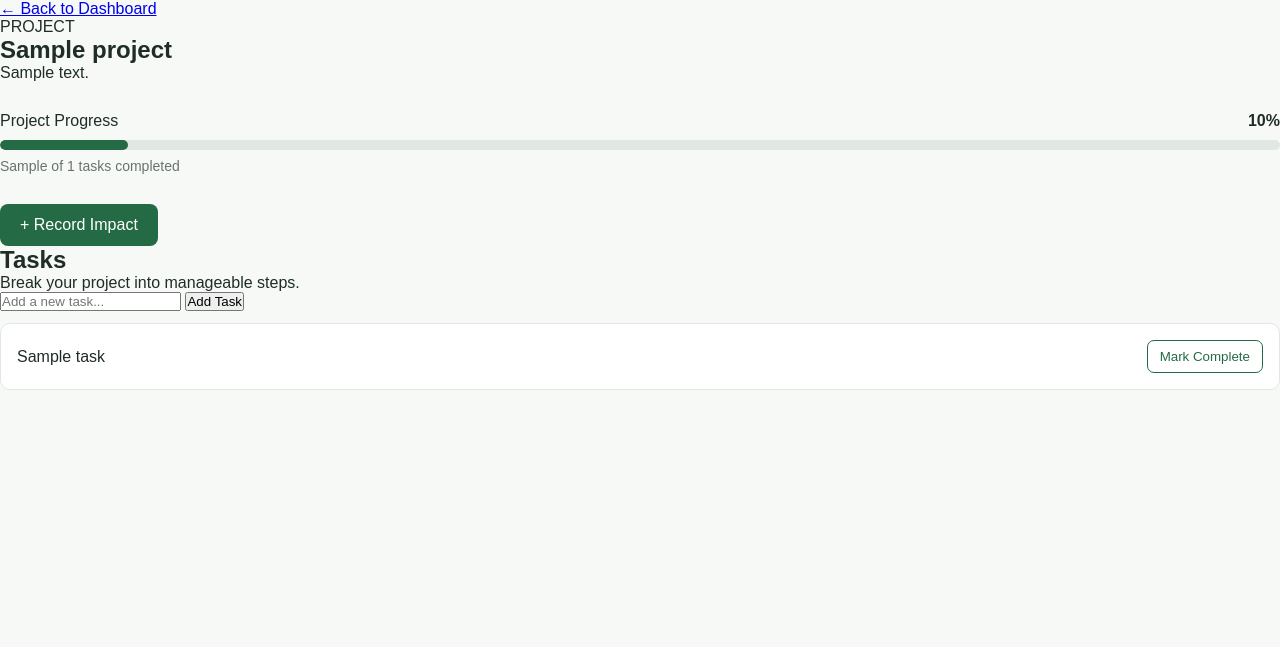
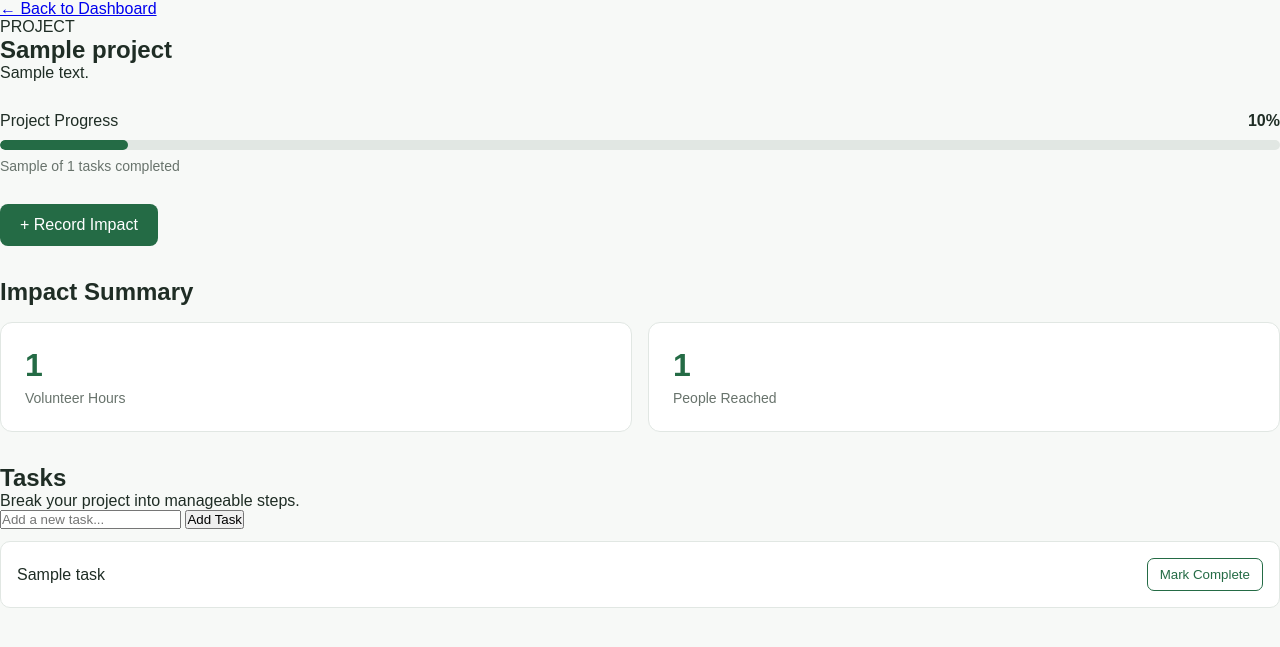
Before and after one commit to susu2026-ux/ripple, a Flask app: template templates/project_detail.html in a window 1280 px wide. Shown: the top 647 px of the page. Run offline with Flask 3, Linux system fonts and the light colour scheme; the template is opened without the code that fills it: most values are stand-ins (such as "Sample title", 1, 10 or a date in 2020).

Commit message:
Complete impact tracking dashboard

```diff
--- a/app.py
+++ b/app.py
@@ -133,6 +133,17 @@ def project_detail(project_id):
         (project_id,)
     ).fetchall()
 
+    impact = db.execute(
+        """
+        SELECT
+            COALESCE(SUM(volunteer_hours), 0) AS total_hours,
+            COALESCE(SUM(people_reached), 0) AS total_people
+        FROM impact_records
+        WHERE project_id = ?
+        """,
+        (project_id,)
+    ).fetchone()
+
     total_tasks = len(tasks)
     completed_tasks = sum(task["completed"] for task in tasks)
 
@@ -144,13 +155,14 @@ def project_detail(project_id):
     db.close()
 
     return render_template(
-        "project_detail.html",
-        project=project,
-        tasks=tasks,
-        progress=progress,
-        completed_tasks=completed_tasks,
-        total_tasks=total_tasks
-    )
+    "project_detail.html",
+    project=project,
+    tasks=tasks,
+    progress=progress,
+    completed_tasks=completed_tasks,
+    total_tasks=total_tasks,
+    impact=impact
+)
 @app.route("/project/<int:project_id>/task", methods=["POST"])
 def add_task(project_id):
     if "user_id" not in session:
--- a/static/styles.css
+++ b/static/styles.css
@@ -355,3 +355,38 @@ nav {
     font-size: 14px;
     margin-top: 8px;
 }
+/* Impact Summary */
+
+.impact-summary {
+    margin: 32px 0;
+}
+
+.impact-summary h2 {
+    margin-bottom: 16px;
+}
+
+.impact-stats {
+    display: grid;
+    grid-template-columns: repeat(2, 1fr);
+    gap: 16px;
+}
+
+.impact-stat {
+    background: white;
+    border: 1px solid #e1e7e3;
+    border-radius: 12px;
+    padding: 24px;
+}
+
+.impact-number {
+    display: block;
+    color: #246b45;
+    font-size: 32px;
+    font-weight: 700;
+    margin-bottom: 5px;
+}
+
+.impact-label {
+    color: #68736c;
+    font-size: 14px;
+}
--- a/templates/project_detail.html
+++ b/templates/project_detail.html
@@ -47,6 +47,26 @@
         >
             + Record Impact
         </a>
+
+        <section class="impact-summary">
+
+    <h2>Impact Summary</h2>
+
+    <div class="impact-stats">
+
+        <div class="impact-stat">
+            <span class="impact-number">{{ impact["total_hours"] }}</span>
+            <span class="impact-label">Volunteer Hours</span>
+        </div>
+
+        <div class="impact-stat">
+            <span class="impact-number">{{ impact["total_people"] }}</span>
+            <span class="impact-label">People Reached</span>
+        </div>
+
+    </div>
+
+</section>
 
         <!-- TASKS -->
         <section class="tasks-section">
```
